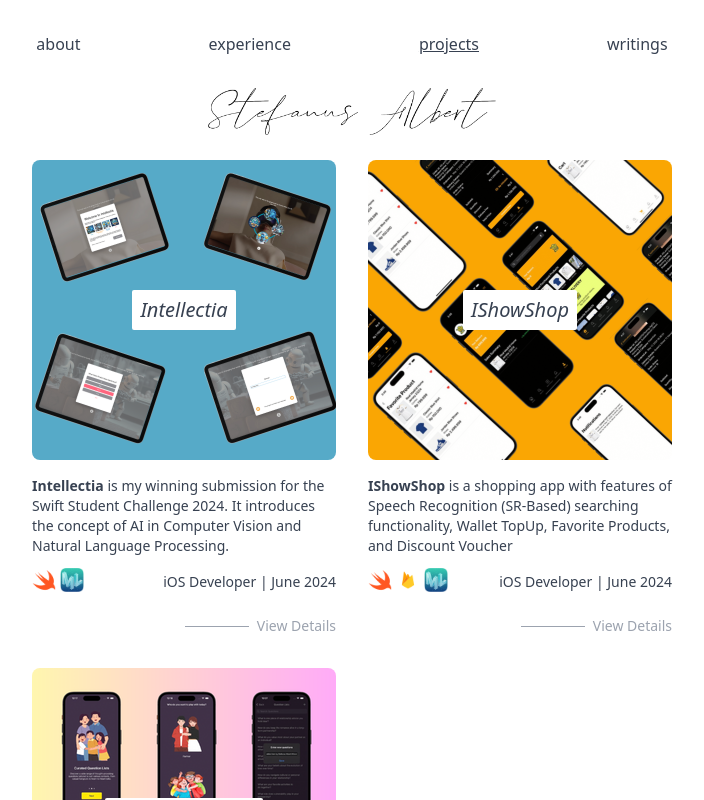
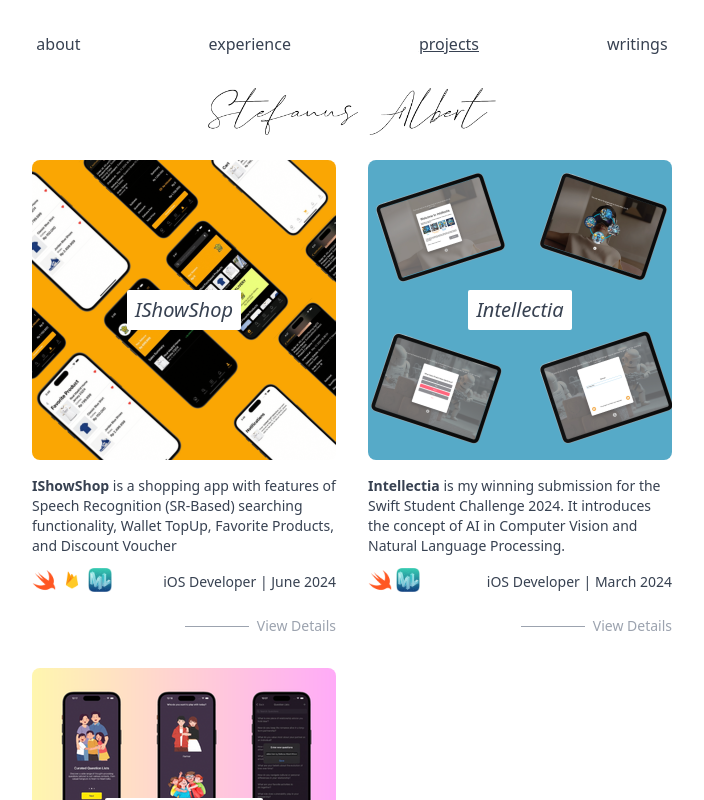
Before and after one commit to abedsully/stefanuswilson.com, a React (Vite) app: page /projects in a window 1280 px wide. Shown: the top 800 px of the page, without its empty margins (288-992 px from the left). Built offline with nearby package versions, Linux system fonts and the light colour scheme; what tailwindcss-font-inter would draw is missing.

Commit message:
feat: added projects structure

```diff
--- a/src/views/projects/Project.tsx
+++ b/src/views/projects/Project.tsx
@@ -17,20 +17,6 @@
 const projects = {
   projects: [
     {
-      projectName: "Intellectia",
-      projectLogo: intellectia_logo,
-      projectDescription:
-        "my winning submission for the Swift Student Challenge 2024. It introduces the concept of AI in Computer Vision and Natural Language Processing.",
-      projectRole: "iOS Developer",
-      projectDate: "June 2024",
-      projectTech: [
-        { icon: swift, tech: "Swift" },
-        { icon: coreml, tech: "CoreML" },
-      ],
-      projectType: "Mobile",
-      projectLink: "https://github.com/abedsully/Intellectia",
-    },
-    {
       projectName: "IShowShop",
       projectLogo: ishowshop_logo,
       projectDescription:
@@ -44,6 +30,20 @@
       ],
       projectType: "Mobile",
       projectLink: "https://github.com/abedsully/IShowShop",
+    },
+    {
+      projectName: "Intellectia",
+      projectLogo: intellectia_logo,
+      projectDescription:
+        "my winning submission for the Swift Student Challenge 2024. It introduces the concept of AI in Computer Vision and Natural Language Processing.",
+      projectRole: "iOS Developer",
+      projectDate: "March 2024",
+      projectTech: [
+        { icon: swift, tech: "Swift" },
+        { icon: coreml, tech: "CoreML" },
+      ],
+      projectType: "Mobile",
+      projectLink: "https://www.wwdcscholars.com/s/733897F2-0FE6-4E59-A716-88E5D3DFF5EC/2024",
     },
     {
       projectName: "Bincang Bareng",
```
